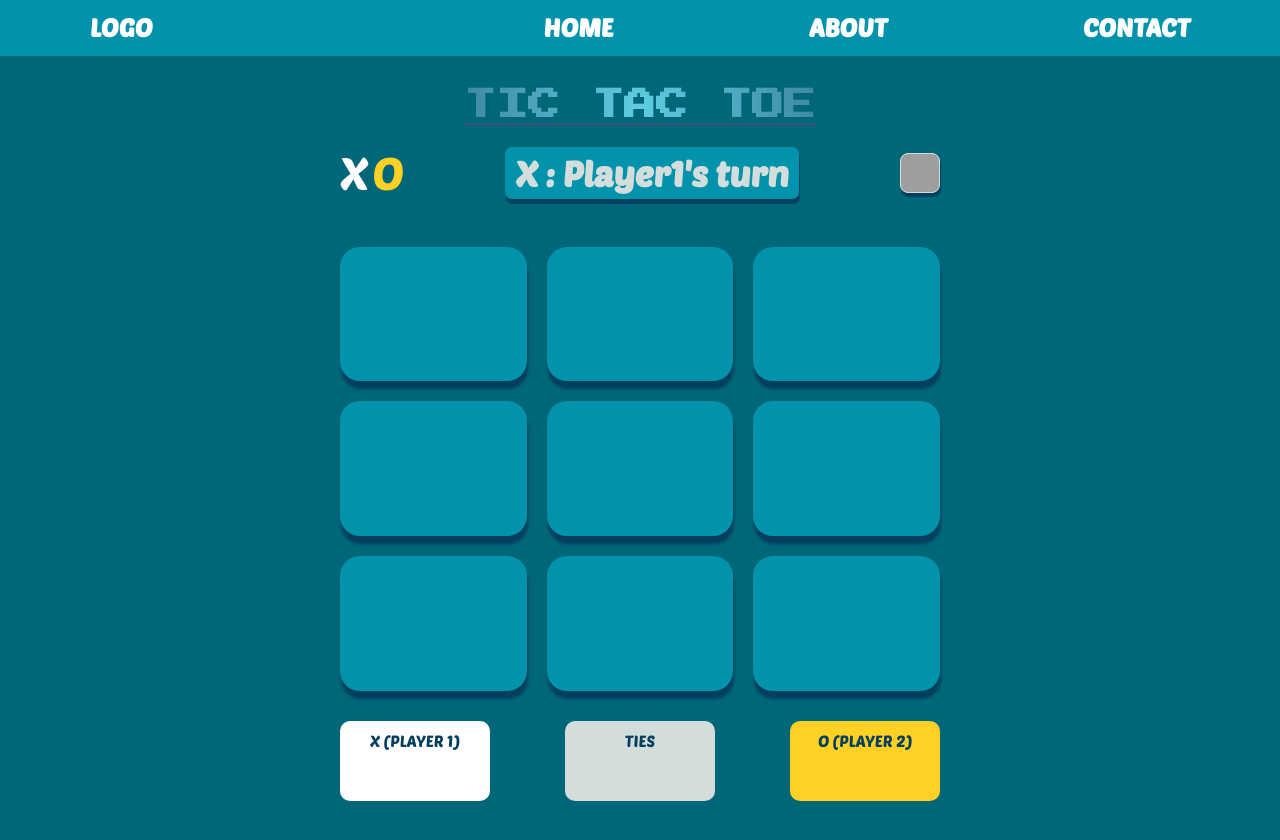
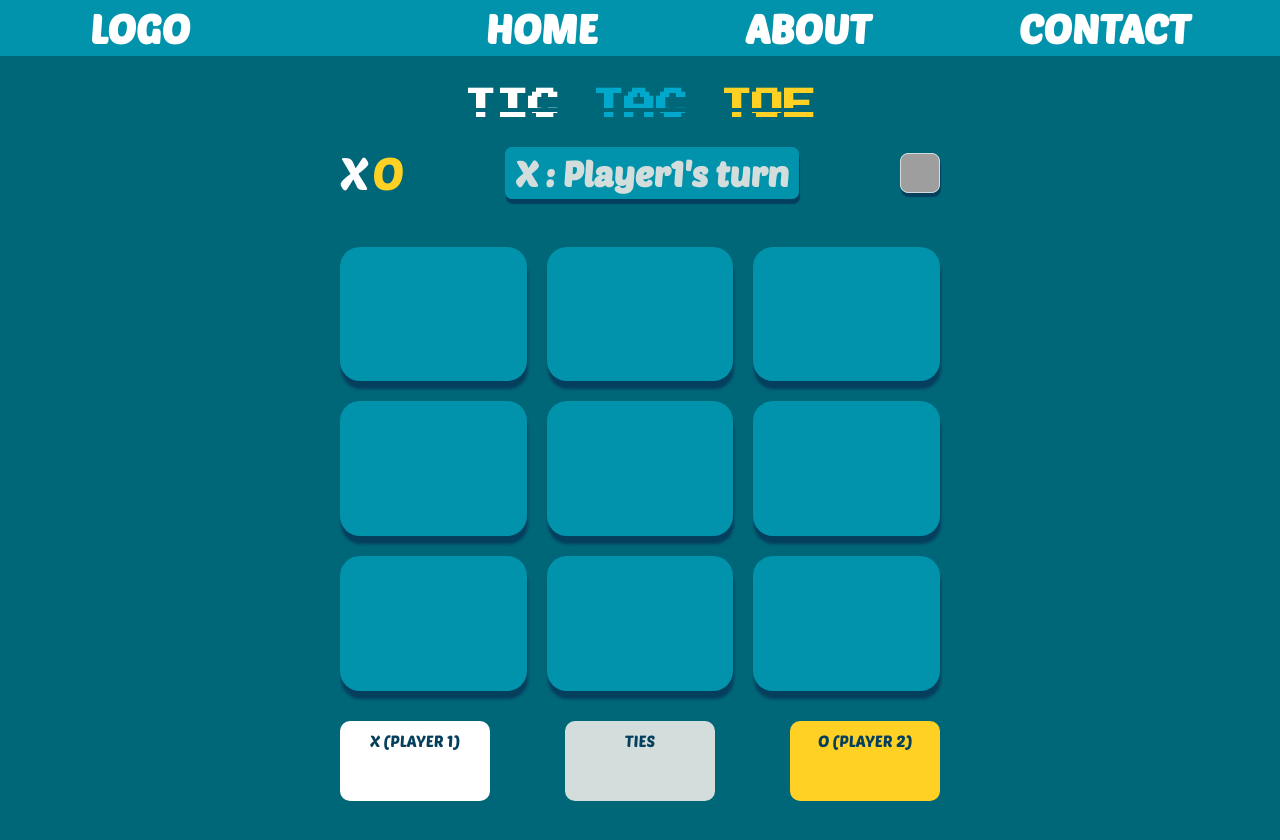
Before and after one commit to Nortey-Micheal/TicTac, a plain HTML site: page index.html in a window 1280 px wide. Drawn offline with Linux system fonts and the light colour scheme; grey boxes are pictures that could not be loaded.

Commit message:
feat: add fallbacks for fonts feat: change color of heading for better visibility

```diff
--- a/index.html
+++ b/index.html
@@ -25,7 +25,7 @@
     </header>
     <main>
         <div class="container">
-            <h1>TIC TAC TOE</h1>
+            <h1><span>TIC</span> <span>TAC</span> <span>TOE</span></h1>
             <div>
                 <div>
                     <div>
--- a/style.css
+++ b/style.css
@@ -32,7 +32,7 @@
     margin: 0;
     padding: 0;
     line-height: 1.5;
-    /* border: 1px solid; */
+
 }
 
 p{
@@ -46,7 +46,7 @@ body{
     display: flex;
     flex-direction: column;
     background-color: var(--mainBg);
-    font-family: Poetsen;
+    font-family: Poetsen,'Gill Sans', 'Gill Sans MT', Calibri, 'Trebuchet MS', sans-serif;
 }
 
 .board button{
@@ -56,7 +56,8 @@ body{
     box-shadow: var(--buttonShdw) 1px 8px 3px;
     font-size: clamp(40px,5rem,15vw);
     font-weight: bolder;
-    font-family: Marker;
+    font-family: Marker,'Gill Sans', 'Gill Sans MT', Calibri, 'Trebuchet MS', sans-serif;
+    cursor: pointer;
 }
 
 .board button:hover{
@@ -67,17 +68,23 @@ li,a{
     text-decoration: none;
     list-style: none;
     color: white;
-    font-size: min(25px,3.5vw);
+    font-size: min(40px,4vw);
     font-weight: bold;
 }
 
 h1{
-    background-image: radial-gradient(circle ,#5ECDE1, #2B5876);
-    background-clip: text;
-    color: transparent;
+    color: #00A8CC;
     text-align: center;
-    text-decoration: #2B5876 underline 3px;
-    font-family: Press;
+    font-family: Press,'Gill Sans', 'Gill Sans MT', Calibri, 'Trebuchet MS', sans-serif;
+    text-decoration: var(--mainBg) line-through 4px;
+}
+
+h1>span:first-of-type{
+    color: var(--X-Bg);
+}
+
+h1>span:last-of-type{
+    color: var(--yellow);
 }
 
 h2{
```
